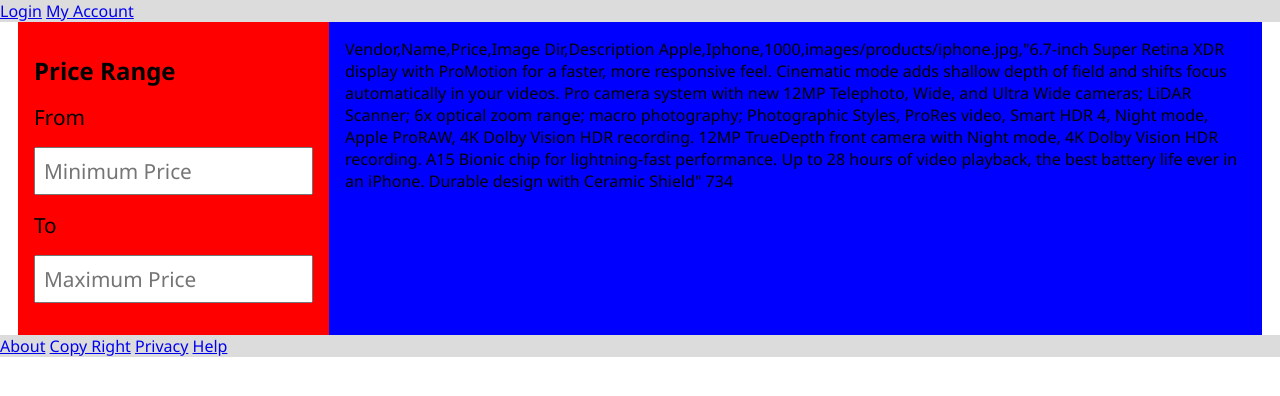
After one commit to an6122003/COSC2430---FullStackWebApp, a PHP site: page /customer.php in a window 1280 px wide. The commit adds this page. Shown: the top 396 px of the page. Run offline with PHP 8.4, Linux system fonts and the light colour scheme.

Commit message:
added customer
Customer site now has some html and basic css, working on php for showing products. Also created a sample product csv file.

```diff
--- a/css/design.css
+++ b/css/design.css
@@ -1,3 +1,26 @@
+
+* {
+    font-family: 'Segoe UI', Tahoma, Geneva, Verdana, sans-serif;
+    box-sizing: border-box;
+}
+
+h1{
+    font-size: 1.5rem;
+}
+
+label{
+    font-size: 1.3rem;
+
+}
+
+div {
+    display: block;
+}
+
+body{
+    margin: 0;
+}
+
 header{
     background-color: gainsboro;
 }
@@ -5,3 +28,77 @@ header{
 footer{
     background-color: gainsboro;
 }
+
+
+.mainContent{
+    max-width: 1400px;
+    margin: 0 auto;
+    padding: 0 30px;
+
+}
+
+.row{
+    --bs-gutter-x: 1.5rem;
+    --bs-gutter-y: 0;
+    display: flex;
+    flex-wrap: wrap;
+    margin-top: calc(-1 * var(--bs-gutter-y));
+    margin-right: calc(-.5 * var(--bs-gutter-x));
+    margin-left: calc(-.5 * var(--bs-gutter-x));
+
+}
+
+.priceField{
+    padding: .5rem;
+    width: 100%;
+    font-size: 1.3rem;
+    margin-top: 1rem;
+    margin-bottom: 1rem;
+}
+
+@media (min-width: 1024px){
+    .column1{
+        padding: 1rem;
+        background-color: red;
+        flex: 0 0 auto;
+        width: 25%;
+    }
+
+    .column2{
+        padding: 1rem;
+        background-color: blue;
+        flex: 0 0 auto;
+        width: 75%;
+    }
+}
+
+@media (min-width: 768px) and (max-width: 1024px){
+
+}
+
+
+
+.flexContainer{
+    display: flex;
+    flex-direction: row;
+    flex-wrap: wrap;
+    justify-content: space-evenly;
+    overflow: hidden;
+}
+
+.leftPanel{
+
+
+    margin-left: 100px;
+    width: 25%;
+
+    background-color: #E7E9EB;
+    background-color: red;
+
+}
+
+
+input::-webkit-outer-spin-button,
+input::-webkit-inner-spin-button{
+    -webkit-appearance: none;
+}
--- /dev/null
+++ b/customer.php
@@ -0,0 +1,51 @@
+<!DOCTYPE html>
+<html lang="en">
+<head>
+    <meta charset="UTF-8">
+    <meta http-equiv="X-UA-Compatible" content="IE=edge">
+    <meta name="viewport" content="width=device-width, initial-scale=1.0">
+    <meta name="group" content="31">
+    <title>Customer Main</title>
+    <link rel="stylesheet" href="css/design.css">
+</head>
+<body>
+    <header>
+        <?php
+            include 'header.php';
+        ?>
+    </header>
+
+    <main>
+        <div class="mainContent">
+            <div class="row">
+                <div class="column1">
+                    <h1>Price Range</h1>
+                    <form>
+                        <label for="minPrice">From</label>
+                        <input type="number" name="minPrice" id="minPrice" class="priceField" placeholder="Minimum Price">
+                        <label for="maxPrice">To</label>
+                        <input type="number" name="maxPrice" id="maxPrice" class="priceField" placeholder="Maximum Price">
+                    </form>
+                </div>
+                <div class="column2">
+                    <?php
+                        $currentDir=__DIR__;
+                        echo readfile("products.csv");
+
+
+                        $products = fopen("products.csv", "r");
+                        //$details = str_getcsv($products, ",", "\"", "\\");
+                        // echo $details[0];
+                    ?>
+                </div>
+            </div>
+        </div>
+    </main>
+
+    <footer>
+        <?php
+            include 'footer.php';
+        ?>
+    </footer>
+</body>
+</html>
--- /dev/null
+++ b/products.csv
@@ -0,0 +1,2 @@
+Vendor,Name,Price,Image Dir,Description
+Apple,Iphone,1000,images/products/iphone.jpg,"6.7-inch Super Retina XDR display with ProMotion for a faster, more responsive feel. Cinematic mode adds shallow depth of field and shifts focus automatically in your videos. Pro camera system with new 12MP Telephoto, Wide, and Ultra Wide cameras; LiDAR Scanner; 6x optical zoom range; macro photography; Photographic Styles, ProRes video, Smart HDR 4, Night mode, Apple ProRAW, 4K Dolby Vision HDR recording. 12MP TrueDepth front camera with Night mode, 4K Dolby Vision HDR recording. A15 Bionic chip for lightning-fast performance. Up to 28 hours of video playback, the best battery life ever in an iPhone. Durable design with Ceramic Shield"
```
